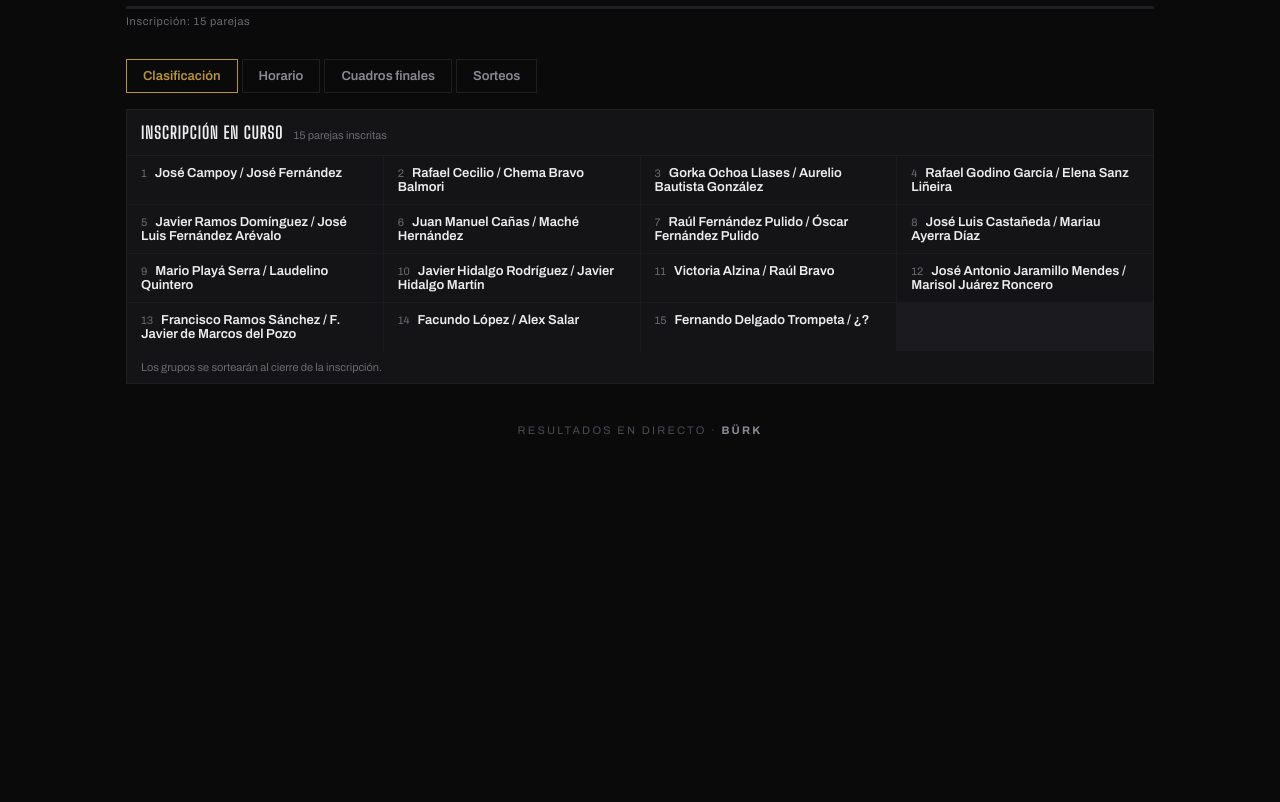
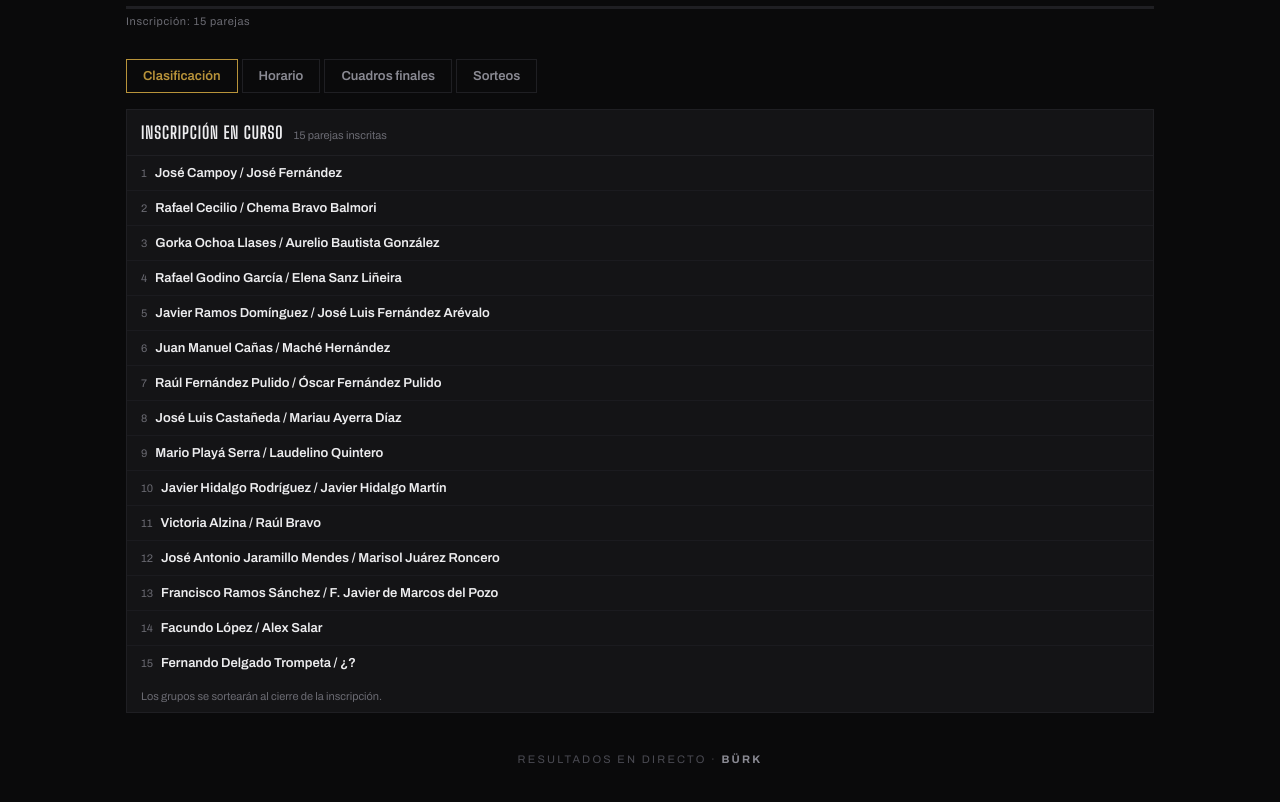
Before and after one commit to vitineska-cell/burk-torneo, a plain HTML site: page index.html in a window 1280 px wide. Shown: the part 138-940 px from the top of the page. Before the commit the page ends 800 px from the top, so only its background shows below. Drawn offline with Linux system fonts and the light colour scheme.

Commit message:
Mejorar lista de inscritos en escritorio

```diff
--- a/index.html
+++ b/index.html
@@ -74,8 +74,9 @@ main{padding-top:16px}
 .champ-card{border:1px solid;padding:12px;text-align:center;margin-top:4px}
 .champ-card .k{font-size:10px;letter-spacing:.2em;text-transform:uppercase;color:var(--mut2);margin-bottom:4px}
 .champ-card .n{font-family:'Big Shoulders Display',sans-serif;font-weight:900;font-size:20px;letter-spacing:.03em}
-.insc-grid{display:grid;grid-template-columns:repeat(auto-fill,minmax(240px,1fr));gap:1px;background:var(--line2)}
-.insc-item{background:var(--panel);padding:10px 14px;font-size:13px;font-weight:600}
+.insc-grid{display:grid;grid-template-columns:1fr;background:var(--line2)}
+.insc-item{background:var(--panel);padding:10px 14px;font-size:13px;font-weight:600;border-top:1px solid var(--line2)}
+.insc-item:first-child{border-top:0}
 .insc-item .n{color:var(--mut2);font-weight:400;font-size:11px;margin-right:8px}
 .raffle-row{display:flex;align-items:center;gap:12px;padding:12px 14px;border-top:1px solid var(--line2)}
 .raffle-ico{font-size:20px;flex-shrink:0}
```
